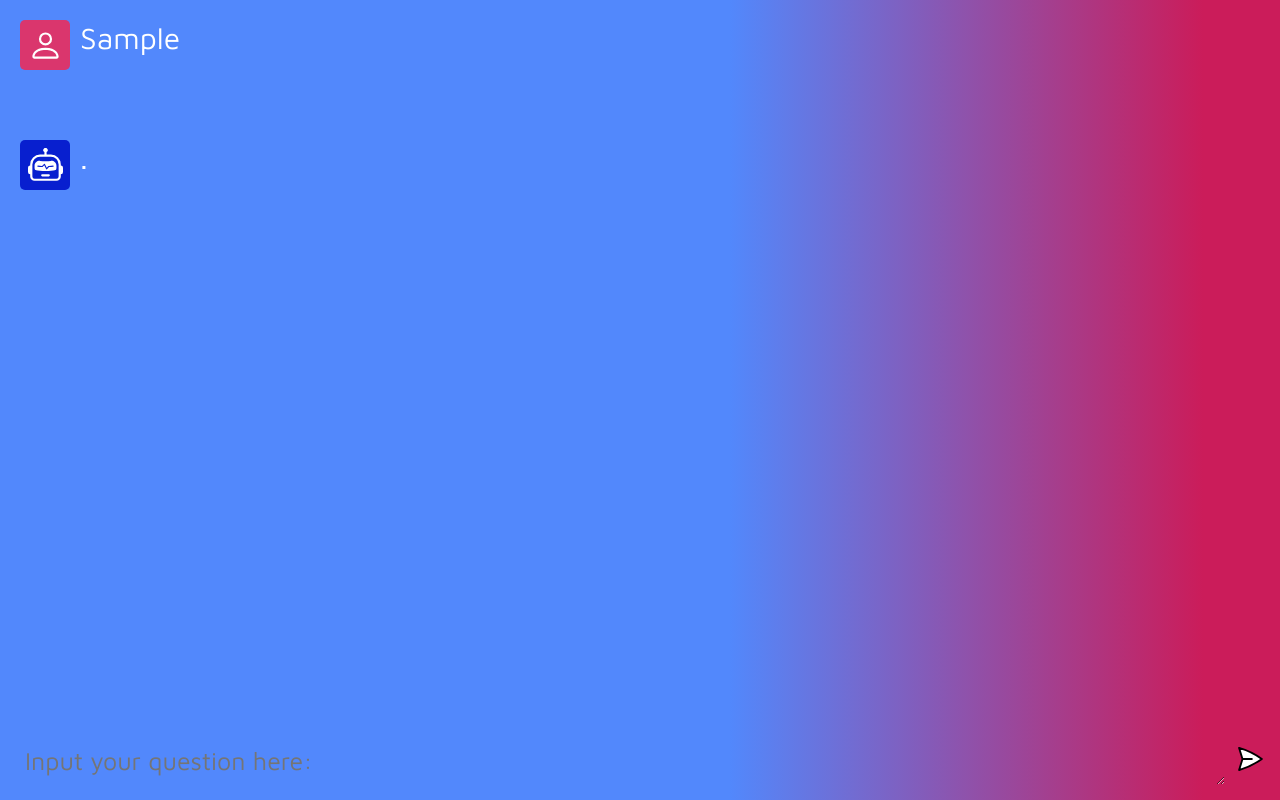
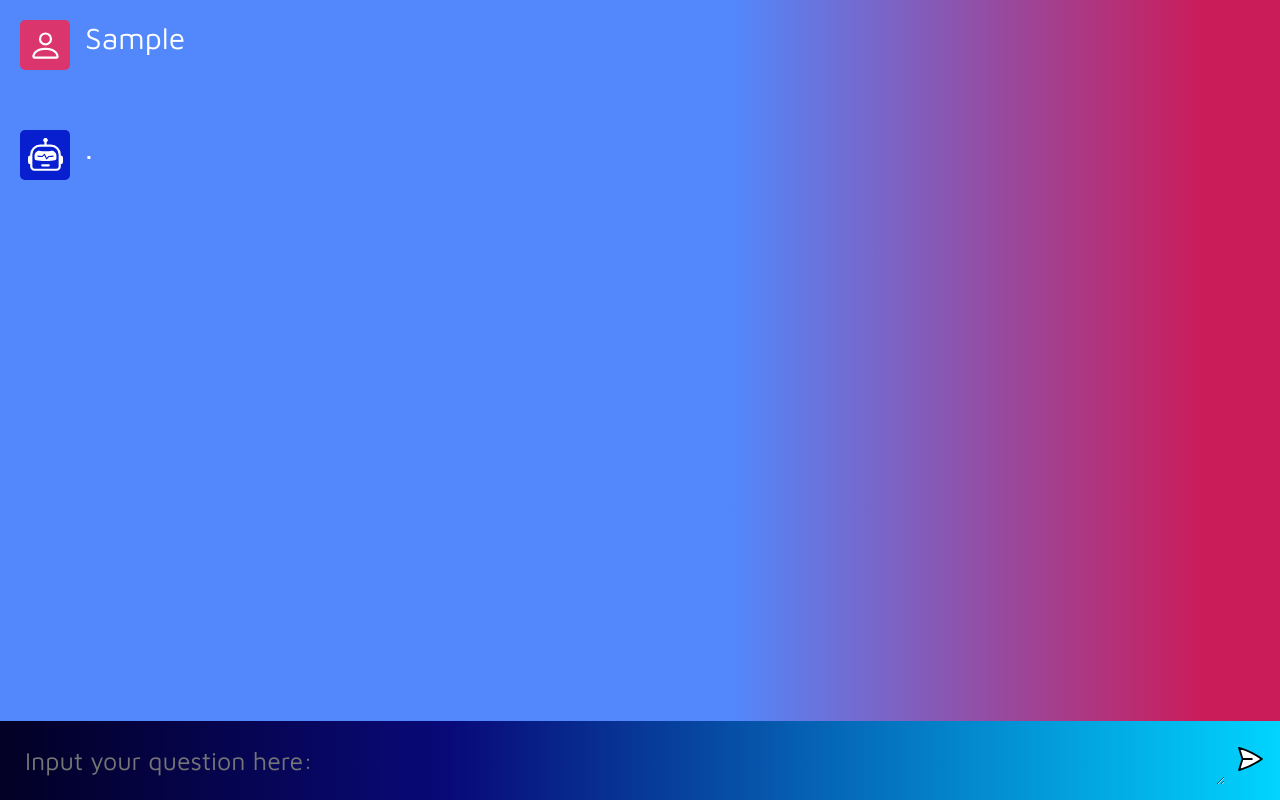
Before and after one commit to ZJW-92/chatgpt_openai, a website built with Vite: page client/index.html in a window 1280 px wide. Both pictures are taken after typing "Sample" into the empty fields and a click on the button 1250 px from the left and 760 px from the top of the page. Built offline with nearby package versions, Linux system fonts and the light colour scheme; no server answers.

Commit message:
update style.css

```diff
--- a/client/style.css
+++ b/client/style.css
@@ -30,11 +30,9 @@
   display: flex;
   flex-direction: column;
 
-  gap: 30px;
-
+  gap: 20px;
   -ms-overflow-style: none;
   scrollbar-width: none;
-
   padding-bottom: 20px;
   scroll-behavior: smooth;
 }
@@ -49,16 +47,14 @@
   padding: 20px;
 }
 
-
 .chat {
   width: 100%;
   max-width: 1280px;
   margin: 0 auto;
-
   display: flex;
   flex-direction: row;
   align-items: flex-start;
-  gap: 10px;
+  gap: 15px;
 }
 
 .profile {
@@ -102,11 +98,7 @@ form {
   max-width: 1280px;
   margin: 0 auto;
   padding: 15px;
-  background: linear-gradient(
-
-		rgba(203, 28, 90, 1)
-    rgba(82, 136, 252, 1) ,
-	) ;
+  background:  linear-gradient(90deg, rgba(2,0,36,1) 0%, rgba(9,9,121,1) 35%, rgba(0,212,255,1) 100%);
 
   display: flex;
   flex-direction: row;
```
